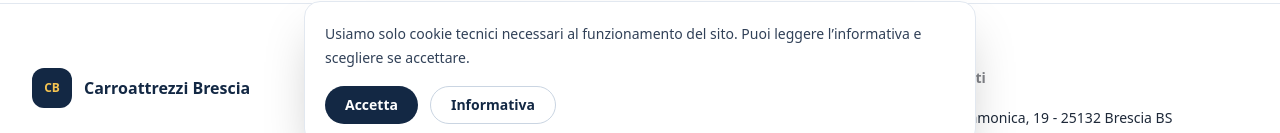
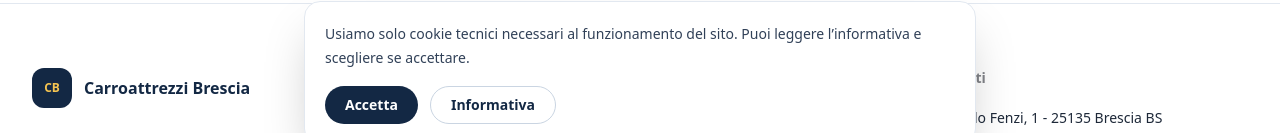
Before and after one commit to alessio-aesthetic/carroattrezzibrescia24.it, a Next.js app: page /privacy in a window 1280 px wide. Shown: the part 639-772 px from the top of the page. Built offline with nearby package versions, Linux system fonts and the light colour scheme; a web font is replaced by a local one.

Commit message:
Aggiorna indirizzo Brescia

```diff
--- a/src/components/footer.tsx
+++ b/src/components/footer.tsx
@@ -22,7 +22,7 @@ export function Footer() {
             <div>
               <p className="text-sm font-semibold text-gray-950/50">Contatti</p>
               <ul className="mt-5 space-y-3 text-sm font-medium text-gray-800">
-                <li>V. Valcamonica, 19 - 25132 Brescia BS</li>
+                <li>Via Carlo Fenzi, 1 - 25135 Brescia BS</li>
                 <li><a href="tel:+390302041917" className="hover:text-[#b45309]">030 204 1917</a></li>
                 <li>Attivi 24 ore su 24</li>
               </ul>
--- a/src/data/site.ts
+++ b/src/data/site.ts
@@ -3,7 +3,7 @@ export const site = {
   city: 'Brescia',
   phone: '030 204 1917',
   tel: 'tel:+390302041917',
-  address: 'V. Valcamonica, 19 - 25132 Brescia BS',
+  address: 'Via Carlo Fenzi, 1 - 25135 Brescia BS',
   email: 'assistenza@carroattrezzibrescia24.it',
   domain: 'https://carroattrezzibrescia24.it',
   template: 'radiant',
```
